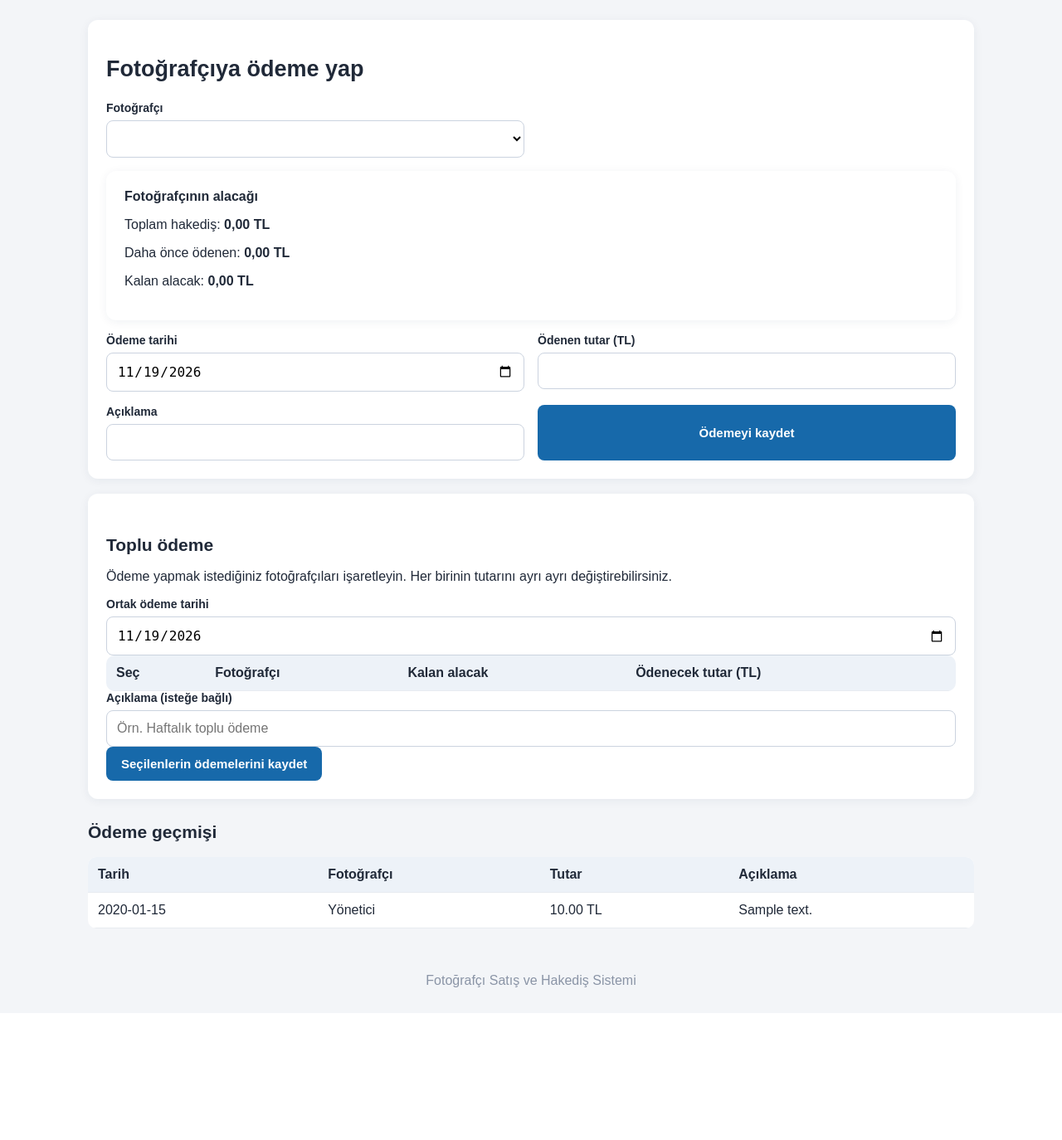
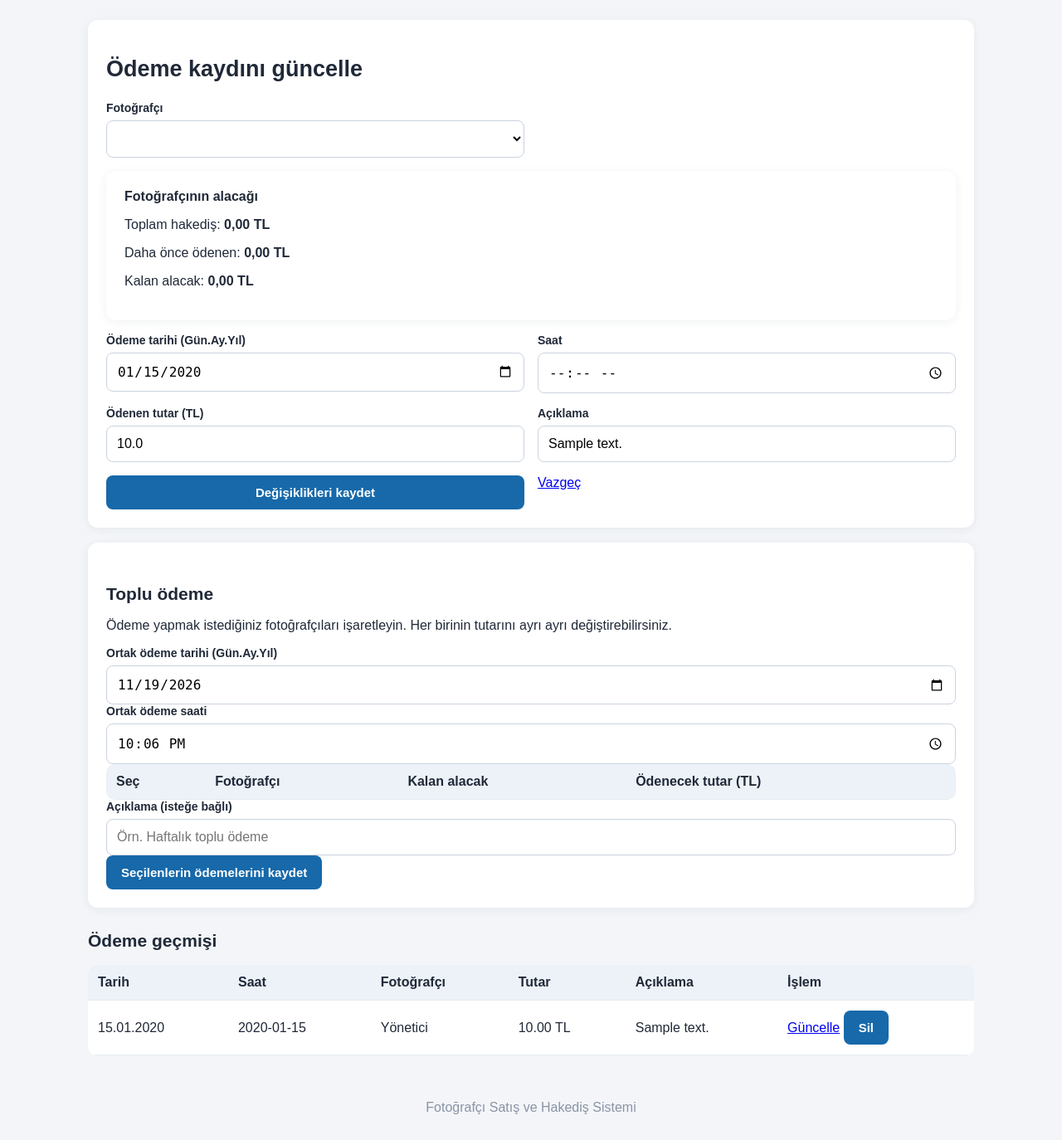
Before and after one commit to yusufaltinay16-pixel/fotografci-satis-sistemi, a Flask app: page /payment/1/edit in a window 1280 px wide. Shown: the part 97-1471 px from the top of the page at 83% size. Before the commit the page ends 1287 px from the top, so only its background shows below. Run offline with Flask 3, Linux system fonts and the light colour scheme; the visitor is signed in with stand-in values (Sample User, id 1); data comes from the database, SQL or seed files in the repository; tables that the repository leaves empty hold one stand-in row (values such as "Sample post"); lists and menus that the app fills with data are empty; some libraries are stand-ins or nearby versions.

Commit message:
Format payment dates and add update delete controls

```diff
--- a/templates/payments.html
+++ b/templates/payments.html
@@ -1,12 +1,12 @@
 {% extends "base.html" %}
 {% block content %}
 <section class="panel">
-  <h1>Fotoğrafçıya ödeme yap</h1>
-  <form method="post" class="formgrid" id="paymentForm">
+  <h1>{% if edit_payment %}Ödeme kaydını güncelle{% else %}Fotoğrafçıya ödeme yap{% endif %}</h1>
+  <form method="post" action="{% if edit_payment %}{{url_for('edit_payment', payment_id=edit_payment.id)}}{% else %}{{url_for('payments')}}{% endif %}" class="formgrid" id="paymentForm">
     <label>Fotoğrafçı
       <select name="seller_id" id="sellerSelect" required>
         {% for s in sellers %}
-          <option value="{{s.id}}">{{s.full_name}}</option>
+          <option value="{{s.id}}" {% if edit_payment and edit_payment.seller_id == s.id %}selected{% endif %}>{{s.full_name}}</option>
         {% endfor %}
       </select>
     </label>
@@ -16,10 +16,12 @@
       <p>Daha önce ödenen: <strong id="paidValue">0,00 TL</strong></p>
       <p>Kalan alacak: <strong id="remainingValue">0,00 TL</strong></p>
     </div>
-    <label>Ödeme tarihi<input type="date" name="payment_date" value="{{today}}" required></label>
-    <label>Ödenen tutar (TL)<input type="number" name="amount" id="paymentAmount" step="0.01" min="0.01" required></label>
-    <label>Açıklama<input name="note"></label>
-    <button>Ödemeyi kaydet</button>
+    <label>Ödeme tarihi (Gün.Ay.Yıl)<input type="date" name="payment_date" value="{{edit_payment.payment_date if edit_payment else today}}" required></label>
+    <label>Saat<input type="time" name="payment_time" value="{{edit_payment.payment_time if edit_payment else now_time}}" required></label>
+    <label>Ödenen tutar (TL)<input type="number" name="amount" id="paymentAmount" step="0.01" min="0.01" value="{{edit_payment.amount if edit_payment else ''}}" required></label>
+    <label>Açıklama<input name="note" value="{{edit_payment.note if edit_payment else ''}}"></label>
+    <button>{% if edit_payment %}Değişiklikleri kaydet{% else %}Ödemeyi kaydet{% endif %}</button>
+    {% if edit_payment %}<a href="{{url_for('payments')}}">Vazgeç</a>{% endif %}
   </form>
 </section>
 
@@ -28,9 +30,10 @@
   <p>Ödeme yapmak istediğiniz fotoğrafçıları işaretleyin. Her birinin tutarını ayrı ayrı değiştirebilirsiniz.</p>
   <form method="post" id="batchPaymentForm">
     <input type="hidden" name="payment_mode" value="batch">
-    <label>Ortak ödeme tarihi
+    <label>Ortak ödeme tarihi (Gün.Ay.Yıl)
       <input type="date" name="payment_date" value="{{today}}" required>
     </label>
+    <label>Ortak ödeme saati<input type="time" name="payment_time" value="{{now_time}}" required></label>
     <div class="tablewrap">
       <table>
         <tr><th>Seç</th><th>Fotoğrafçı</th><th>Kalan alacak</th><th>Ödenecek tutar (TL)</th></tr>
@@ -52,9 +55,23 @@
 <h2>Ödeme geçmişi</h2>
 <div class="tablewrap">
   <table>
-    <tr><th>Tarih</th><th>Fotoğrafçı</th><th>Tutar</th><th>Açıklama</th></tr>
+    <tr><th>Tarih</th><th>Saat</th><th>Fotoğrafçı</th><th>Tutar</th><th>Açıklama</th><th>İşlem</th></tr>
     {% for r in rows %}
-      <tr><td>{{r.payment_date}}</td><td>{{r.full_name}}</td><td>{{"%.2f"|format(r.amount)}} TL</td><td>{{r.note}}</td></tr>
+      <tr>
+        <td>{{r.payment_date[8:10]}}.{{r.payment_date[5:7]}}.{{r.payment_date[0:4]}}</td>
+        <td>{{r.payment_time or '00:00'}}</td>
+        <td>{{r.full_name}}</td>
+        <td>{{"%.2f"|format(r.amount)}} TL</td>
+        <td>{{r.note}}</td>
+        <td>
+          <a href="{{url_for('edit_payment',payment_id=r.id)}}">Güncelle</a>
+          <form method="post" action="{{url_for('delete_payment',payment_id=r.id)}}" style="display:inline" onsubmit="return confirm('Bu ödeme kaydını silmek istediğinize emin misiniz?')">
+            <button type="submit">Sil</button>
+          </form>
+        </td>
+      </tr>
+    {% else %}
+      <tr><td colspan="6">Henüz ödeme kaydı yok.</td></tr>
     {% endfor %}
   </table>
 </div>
@@ -68,7 +85,9 @@
     document.getElementById("earnedValue").textContent = money(balance.earned);
     document.getElementById("paidValue").textContent = money(balance.paid);
     document.getElementById("remainingValue").textContent = money(balance.remaining);
-    amountInput.value = balance.remaining > 0 ? balance.remaining.toFixed(2) : "";
+    if (!{{'true' if edit_payment else 'false'}}) {
+      amountInput.value = balance.remaining > 0 ? balance.remaining.toFixed(2) : "";
+    }
   }
   sellerSelect.addEventListener("change", updatePhotographerBalance);
   updatePhotographerBalance();
```
